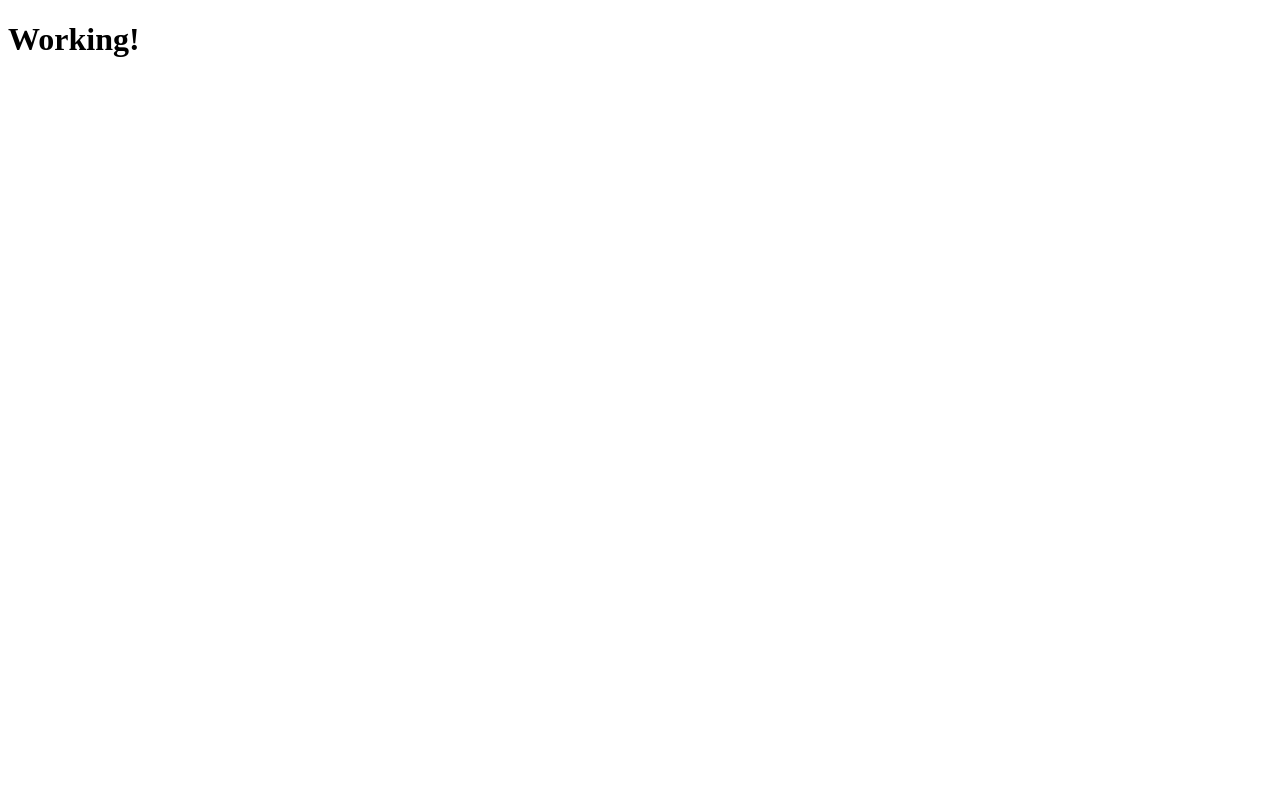
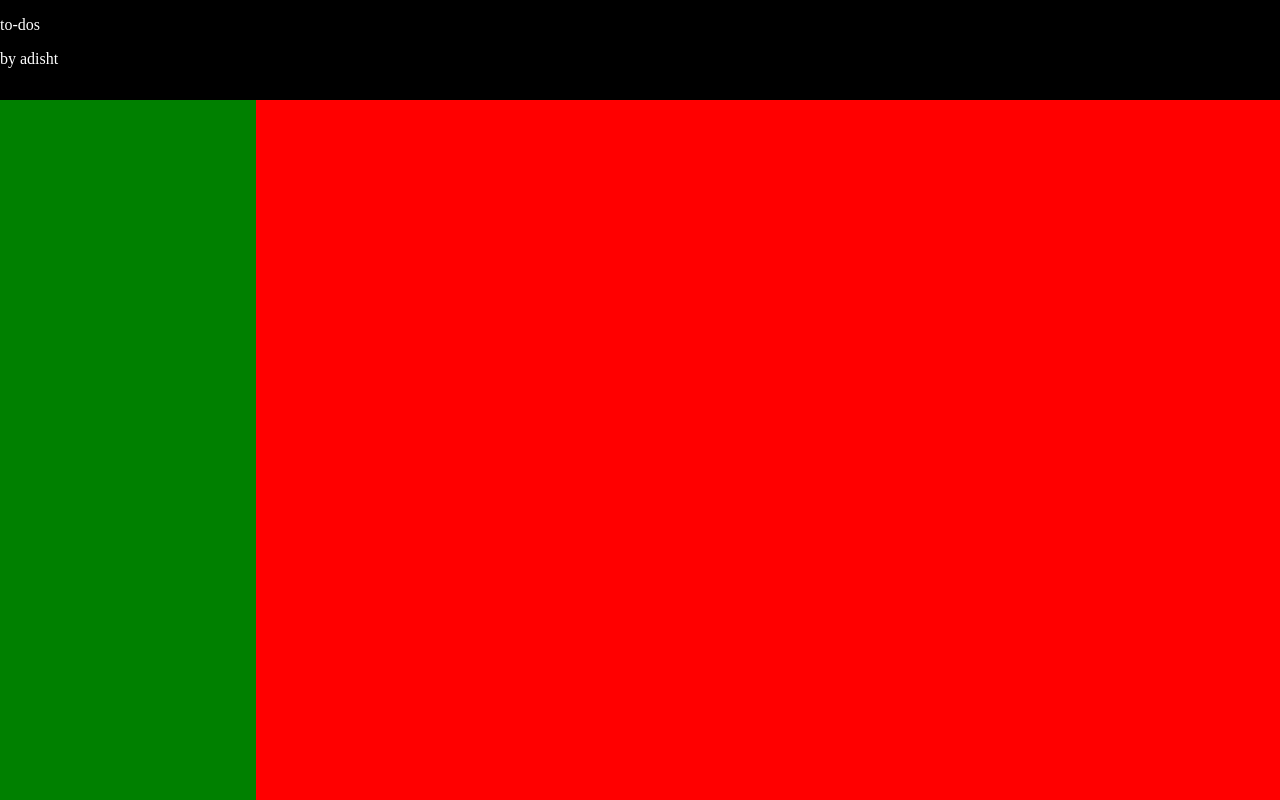
Before and after one commit to AdishtJaglan/task-manager, a website built with webpack: page src/index.html in a window 1280 px wide. Built offline with nearby package versions, Linux system fonts and the light colour scheme.

Commit message:
basic page layout complete

```diff
--- a/src/index.html
+++ b/src/index.html
@@ -8,8 +8,18 @@
 </head>
 
 <body>
-    <h1>Working!</h1>
+    <nav>
+        <p>to-dos</p>
+        <p>by adisht</p>
+    </nav>
 
+    <div id="sidebar">
+
+    </div>
+
+    <div id="todos">
+
+    </div>
 </body>
 
 </html>
--- a/src/index.js
+++ b/src/index.js
@@ -1 +1,3 @@
-alert("working!");
+import "./style.css";
+
+console.log("working!");
--- /dev/null
+++ b/src/style.css
@@ -0,0 +1,33 @@
+body {
+    width: 100%;
+    height: 100vh;
+
+    margin: 0;
+    background-color: black;
+    color: white;
+
+    display: grid;
+    grid-template-rows: 1fr 7fr;
+    grid-template-columns: 1fr 4fr;
+}
+
+nav {
+    grid-row: 1/2;
+    grid-column: 1/3;
+}
+
+#todos {
+    grid-row: 2/3;
+    grid-column: 2/3;
+
+    width: 100%;
+    background-color: red;
+}
+
+#sidebar {
+    grid-row: 2/3;
+    grid-column: 1/2;
+
+    width: 100%;
+    background-color: green;
+}
```
